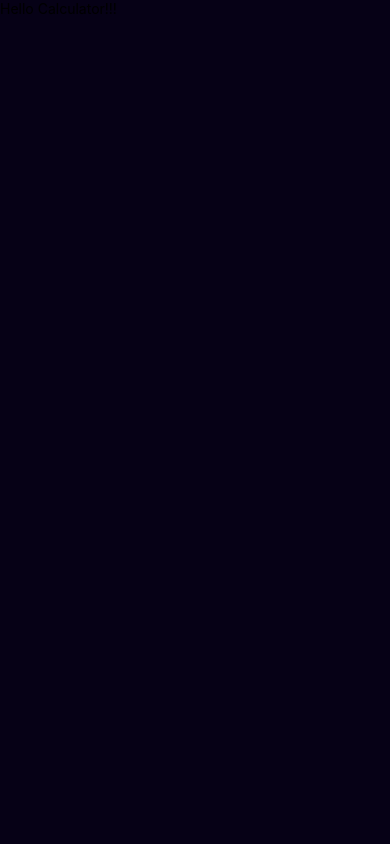
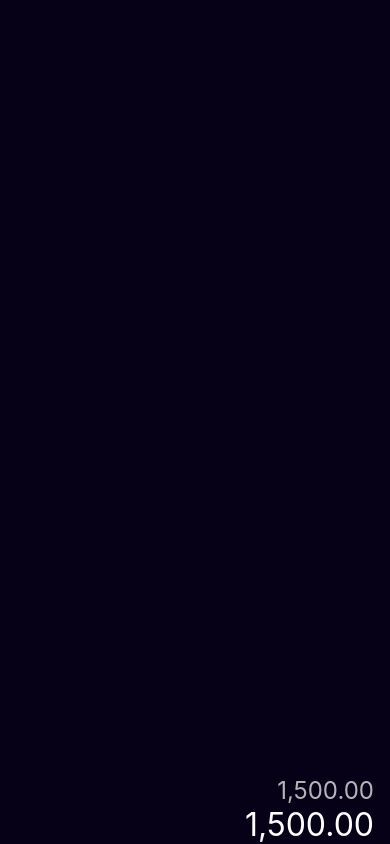
Before and after one commit to hijuliancode/fh-rn-apps-ios-android, a React Native app in the folder Calculator/: screen / in a window 390 px wide. Built offline with nearby package versions, Linux system fonts and the light colour scheme.

Commit message:
RN | Calculator: Starting: Results, Container and Text

```diff
--- /dev/null
+++ b/Calculator/src/components/Container.tsx
@@ -0,0 +1,17 @@
+import React from 'react';
+import {View, StyleSheet} from 'react-native';
+
+interface ContainerProps {
+  children: React.ReactNode;
+}
+
+export const Container = ({children}: ContainerProps) => {
+  return <View style={styles.container}>{children}</View>;
+};
+
+const styles = StyleSheet.create({
+  container: {
+    flex: 1,
+    paddingHorizontal: 16,
+  },
+});
--- /dev/null
+++ b/Calculator/src/components/index.tsx
@@ -0,0 +1 @@
+export * from './Container';
--- a/Calculator/src/screens/MainScreen.tsx
+++ b/Calculator/src/screens/MainScreen.tsx
@@ -1,10 +1,15 @@
 import React from 'react';
-import {View, Text} from 'react-native';
+import {Text, View} from 'react-native';
+import {Container} from '../components';
+import {styles} from '../theme';
 
 export const MainScreen = () => {
   return (
-    <View>
-      <Text>Hello Calculator!!!</Text>
-    </View>
+    <Container>
+      <View style={styles.resultsContainer}>
+        <Text style={styles.resultSmall}>1,500.00</Text>
+        <Text style={styles.resultMain}>1,500.00</Text>
+      </View>
+    </Container>
   );
 };
--- a/Calculator/src/theme/AppTheme.tsx
+++ b/Calculator/src/theme/AppTheme.tsx
@@ -5,10 +5,17 @@ export const styles = StyleSheet.create({
     backgroundColor: '#060116',
     flex: 1,
   },
-  container: {
+  resultsContainer: {
     flex: 1,
-    backgroundColor: '#fff',
-    alignItems: 'center',
-    justifyContent: 'center',
+    alignItems: 'flex-end',
+    justifyContent: 'flex-end',
+  },
+  resultSmall: {
+    color: 'rgba(255, 255, 255, 0.7)',
+    fontSize: 24,
+  },
+  resultMain: {
+    color: '#fff',
+    fontSize: 32,
   },
 });
```
